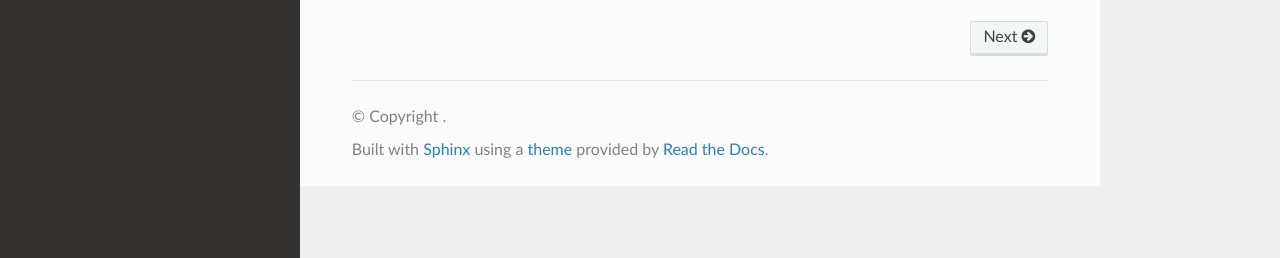
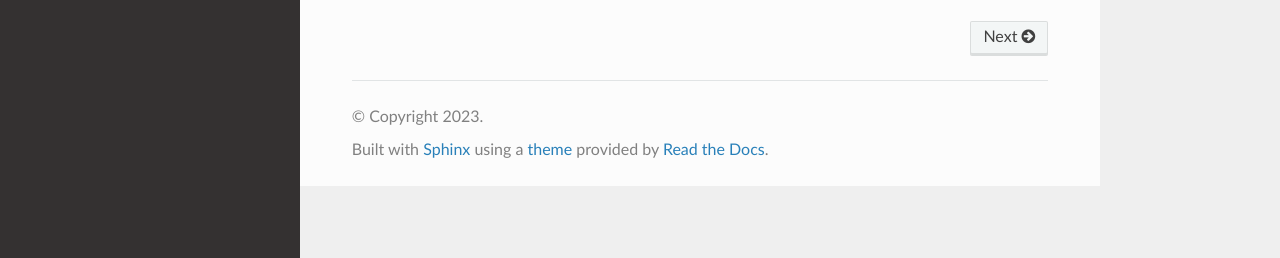
Before and after one commit to stockerts/test-read, a Sphinx documentation site: the page built from docs/index.rst, in a window 1280 px wide. Shown: the part 639-897 px from the top of the page. Built offline with Sphinx 7.4.7 and the Read the Docs theme 2.0.0, drawn with Linux system fonts in a browser that asks for light colours.

Commit message:
Update conf.py

```diff
--- a/docs/conf.py
+++ b/docs/conf.py
@@ -3,8 +3,8 @@
 # -- Project information
 
 #project = 'test-read'
-#copyright = '2023, Stock'
-#author = 'Stock'
+copyright = '2023'
+author = 'Stock'
 
 release = '0.1'
 version = '0.1.0'
@@ -32,4 +32,4 @@
 html_theme = 'sphinx_rtd_theme'
 
 # -- Options for EPUB output
-#epub_show_urls = 'footnote'
+epub_show_urls = 'footnote'
```
